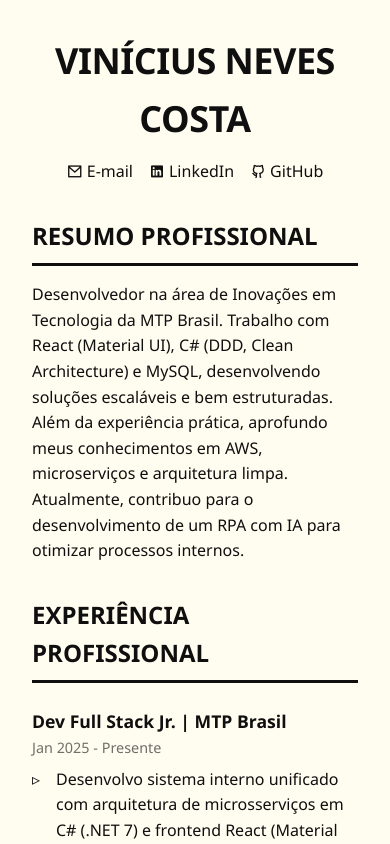
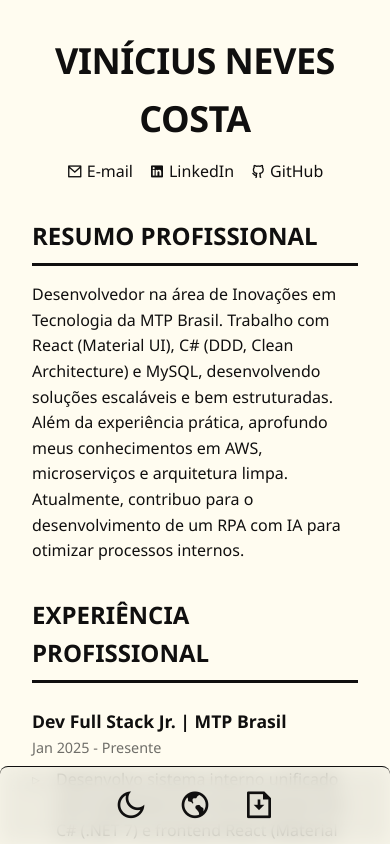
Before and after one commit to viniciusnevescosta/resume, a React (Vite) app: page / in a window 390 px wide. Shown: the top 844 px of the page. Built offline with nearby package versions, Linux system fonts and the light colour scheme.

Commit message:
[feat] ✨ Bottom Bar
Added a bottom bar component to handle the options properly in a responsive layout.

```diff
--- a/src/app/App.tsx
+++ b/src/app/App.tsx
@@ -2,6 +2,7 @@ import { useState } from 'react'
 import { MainLayout } from './layout/MainLayout'
 import { OptionsMenu } from './shared/components/OptionsMenu'
 import { OptionsModal } from './shared/components/OptionsModal'
+import { BottomBar } from './shared/components/BottomBar'
 
 export const App = () => {
 	type ModalType = 'theme' | 'lang' | 'file'
@@ -49,6 +50,7 @@ export const App = () => {
 		<>
 			<MainLayout />
 			<OptionsMenu onClickModal={handleOpenModal} />
+			<BottomBar onClickModal={handleOpenModal} />
 
 			{activeModal.type && (
 				<OptionsModal
--- /dev/null
+++ b/src/app/shared/components/BottomBar.tsx
@@ -0,0 +1,44 @@
+import type { optionsMenuProps } from '../interfaces/IOptionsMenuProps'
+
+type modalType = 'theme' | 'lang' | 'file'
+
+export const BottomBar = ({ onClickModal }: optionsMenuProps) => {
+ 	const handleKeyPress = (event: React.KeyboardEvent, type: modalType) => {
+		if (event.key === 'Enter' || event.key === ' ') {
+			onClickModal(type)
+		}
+	}
+
+	return (
+		<>
+			<div className='bottom-bar'>
+				<nav className='options-menu'>
+					<i
+						id='theme'
+						className='icon ri-moon-line ri-2x'
+						title='Alterar tema'
+						tabIndex={0}
+						onClick={() => onClickModal('theme')}
+						onKeyDown={e => handleKeyPress(e, 'theme')}
+					/>
+					<i
+						id='lang'
+						className='icon ri-earth-line ri-2x'
+						title='Alterar idioma'
+						tabIndex={0}
+						onClick={() => onClickModal('lang')}
+						onKeyDown={e => handleKeyPress(e, 'lang')}
+					/>
+					<i
+						id='file'
+						className='icon ri-file-download-line ri-2x'
+						title='Baixar currículo'
+						tabIndex={0}
+						onClick={() => onClickModal('file')}
+						onKeyDown={e => handleKeyPress(e, 'file')}
+					/>
+				</nav>
+			</div>
+		</>
+	)
+}
```
